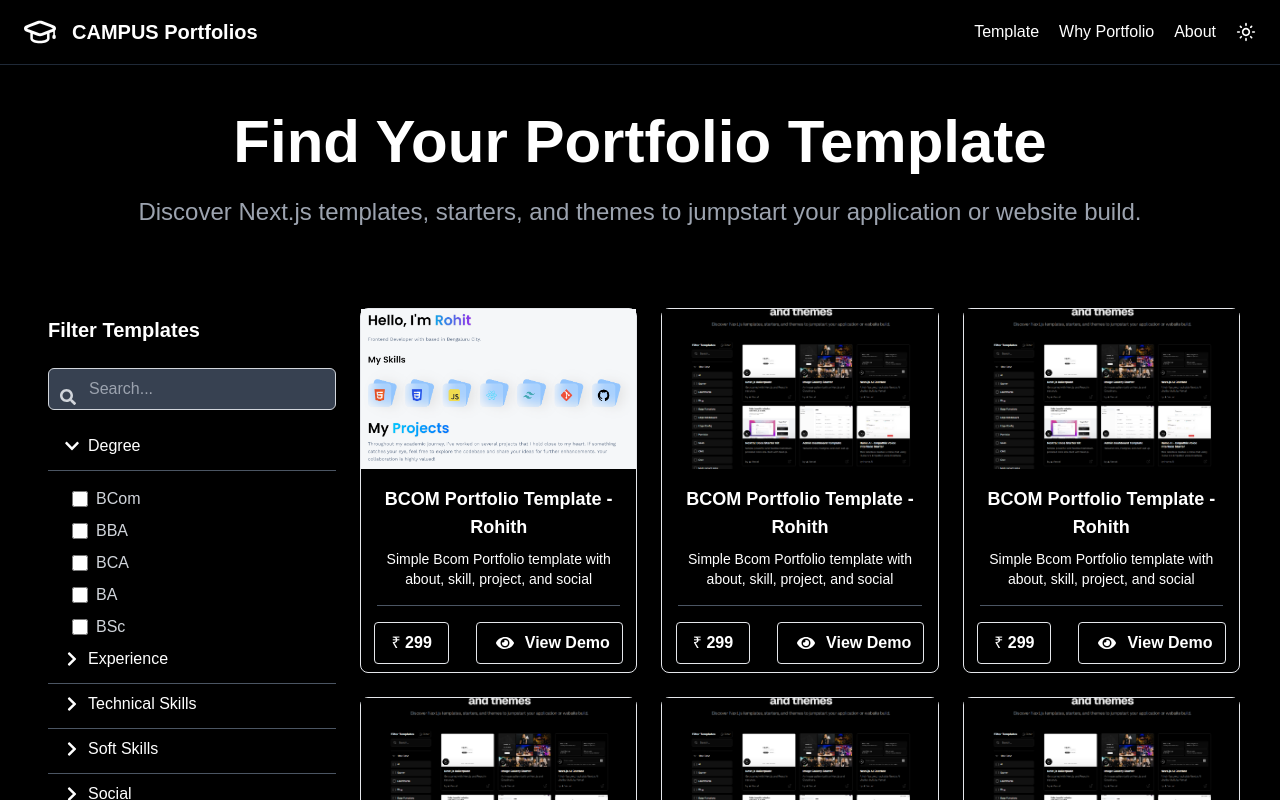
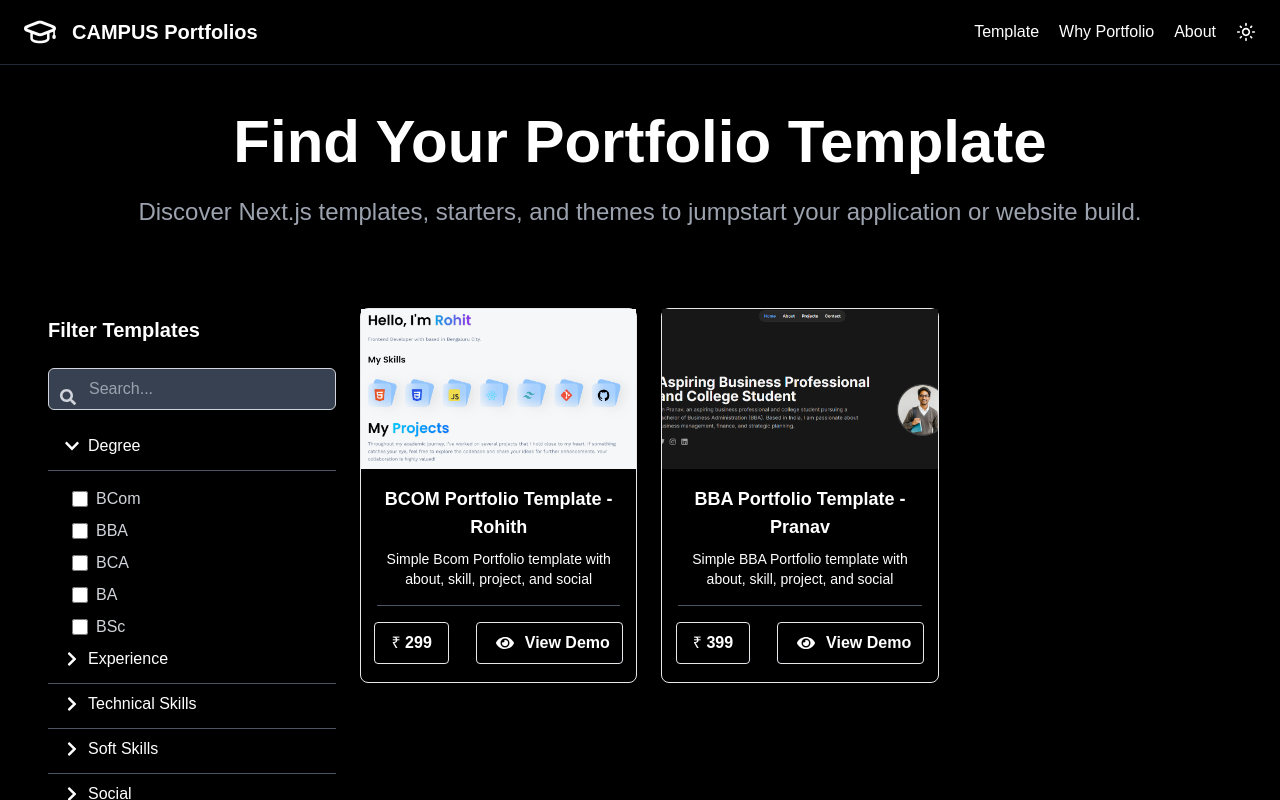
Before and after one commit to me-safwan-07/CampusPortfolios, a React (Vite) app: page / in a window 1280 px wide. Shown: the top 800 px of the page. Built offline with nearby package versions, Linux system fonts and the light colour scheme.

Commit message:
added pranav-bba

```diff
--- a/src/components/index.ts
+++ b/src/components/index.ts
@@ -4,3 +4,4 @@ export { TemplateCard } from "./TemplateCard";
 export { Footer } from "./Footer";
 export { BackButton } from "./BackButton";
 export { FilterSidebar } from "./Sidebar";
+export { Forms } from "./Forms";
--- a/src/data/TemplateCard.ts
+++ b/src/data/TemplateCard.ts
@@ -14,6 +14,7 @@ export interface Template {
   }
 
   export const templates: Template[] = [
+    // 1
     {
       title: "BCOM Portfolio Template - Rohith",
       description: "Simple Bcom Portfolio template with about, skill, project, and social",
@@ -32,160 +33,162 @@ export interface Template {
       technicalSkills: [ "JavaScript", "React", "Node.js", "CSS" ],
       softSkills: [ "Communication", "Teamwork", "Problem Solving", "Adaptability" ],
     },
+
+    // 2 pranav
     {
-      title: "BCOM Portfolio Template - Rohith",
-      description: "Simple Bcom Portfolio template with about, skill, project, and social",
-      about: ["A professional portfolio template designed for BCOM graduates, featuring sections for About, Skills, Projects, and Social Links. Ideal for showcasing your educational background and experience in a clean, organized manner. Includes sections for technical and soft skills, with a focus on providing a comprehensive view of your capabilities."],
-      imageUrl: "/assets/next js template .png",
-      price: "₹ 299",
-      liveDemoUrl: "https://student-portfolio-1-ten.vercel.app/",
-      degree: [ "BCOM", ],
-      experienceOptions : [ "part-time", "experience" ],
-      technicalSkills: [ "JavaScript", "React", "Node.js", "CSS" ],
+      title: "BBA Portfolio Template - Pranav",
+      description: "Simple BBA Portfolio template with about, skill, project, and social",
+      about: ["A professional portfolio template designed for BBA graduates, featuring sections for About, Skills, Projects, and Social Links. Ideal for showcasing your educational background and experience in a clean, organized manner. Includes sections for technical and soft skills, with a focus on providing a comprehensive view of your capabilities."],
+      imageUrl: "/assets/bba/pranav bba.png",
+      price: "₹ 399",
+      liveDemoUrl: "https://pranav-bba-template.netlify.app/",
+      degree: [ "BBA", ],
+      experienceOptions : [ "intership", "experience" ],
+      technicalSkills: [ "Marketing", "Finance", "Business Management", "Accounting"],
       softSkills: [ "Communication", "Teamwork", "Problem Solving", "Adaptability" ],
     },
-    {
-      title: "BCOM Portfolio Template - Rohith",
-      description: "Simple Bcom Portfolio template with about, skill, project, and social",
-      about: ["A professional portfolio template designed for BCOM graduates, featuring sections for About, Skills, Projects, and Social Links. Ideal for showcasing your educational background and experience in a clean, organized manner. Includes sections for technical and soft skills, with a focus on providing a comprehensive view of your capabilities."],
-      imageUrl: "/assets/next js template .png",
-      price: "₹ 299",
-      liveDemoUrl: "https://student-portfolio-1-ten.vercel.app/",
-      degree: [ "BCOM", ],
-      experienceOptions : [ "part-time", "experience" ],
-      technicalSkills: [ "JavaScript", "React", "Node.js", "CSS" ],
-      softSkills: [ "Communication", "Teamwork", "Problem Solving", "Adaptability" ],
-    },
-    {
-      title: "BCOM Portfolio Template - Rohith",
-      description: "Simple Bcom Portfolio template with about, skill, project, and social",
-      about: ["A professional portfolio template designed for BCOM graduates, featuring sections for About, Skills, Projects, and Social Links. Ideal for showcasing your educational background and experience in a clean, organized manner. Includes sections for technical and soft skills, with a focus on providing a comprehensive view of your capabilities."],
-      imageUrl: "/assets/next js template .png",
-      price: "₹ 299",
-      liveDemoUrl: "https://student-portfolio-1-ten.vercel.app/",
-      degree: [ "BCOM", ],
-      experienceOptions : [ "part-time", "experience" ],
-      technicalSkills: [ "JavaScript", "React", "Node.js", "CSS" ],
-      softSkills: [ "Communication", "Teamwork", "Problem Solving", "Adaptability" ],
-    },
-    {
-      title: "BCOM Portfolio Template - Rohith",
-      description: "Simple Bcom Portfolio template with about, skill, project, and social",
-      about: ["A professional portfolio template designed for BCOM graduates, featuring sections for About, Skills, Projects, and Social Links. Ideal for showcasing your educational background and experience in a clean, organized manner. Includes sections for technical and soft skills, with a focus on providing a comprehensive view of your capabilities."],
-      imageUrl: "/assets/next js template .png",
-      price: "₹ 299",
-      liveDemoUrl: "https://student-portfolio-1-ten.vercel.app/",
-      degree: [ "BCOM", ],
-      experienceOptions : [ "part-time", "experience" ],
-      technicalSkills: [ "JavaScript", "React", "Node.js", "CSS" ],
-      softSkills: [ "Communication", "Teamwork", "Problem Solving", "Adaptability" ],
-    },
-    {
-      title: "BCOM Portfolio Template - Rohith",
-      description: "Simple Bcom Portfolio template with about, skill, project, and social",
-      about: ["A professional portfolio template designed for BCOM graduates, featuring sections for About, Skills, Projects, and Social Links. Ideal for showcasing your educational background and experience in a clean, organized manner. Includes sections for technical and soft skills, with a focus on providing a comprehensive view of your capabilities."],
-      imageUrl: "/assets/next js template .png",
-      price: "₹ 299",
-      liveDemoUrl: "https://student-portfolio-1-ten.vercel.app/",
-      degree: [ "BCOM", ],
-      experienceOptions : [ "part-time", "experience" ],
-      technicalSkills: [ "JavaScript", "React", "Node.js", "CSS" ],
-      softSkills: [ "Communication", "Teamwork", "Problem Solving", "Adaptability" ],
-    },
-    {
-      title: "BCOM Portfolio Template - Rohith",
-      description: "Simple Bcom Portfolio template with about, skill, project, and social",
-      about: ["A professional portfolio template designed for BCOM graduates, featuring sections for About, Skills, Projects, and Social Links. Ideal for showcasing your educational background and experience in a clean, organized manner. Includes sections for technical and soft skills, with a focus on providing a comprehensive view of your capabilities."],
-      imageUrl: "/assets/next js template .png",
-      price: "₹ 299",
-      liveDemoUrl: "https://student-portfolio-1-ten.vercel.app/",
-      degree: [ "BCOM", ],
-      experienceOptions : [ "part-time", "experience" ],
-      technicalSkills: [ "JavaScript", "React", "Node.js", "CSS" ],
-      softSkills: [ "Communication", "Teamwork", "Problem Solving", "Adaptability" ],
-    },
-    {
-      title: "BCOM Portfolio Template - Rohith",
-      description: "Simple Bcom Portfolio template with about, skill, project, and social",
-      about: ["A professional portfolio template designed for BCOM graduates, featuring sections for About, Skills, Projects, and Social Links. Ideal for showcasing your educational background and experience in a clean, organized manner. Includes sections for technical and soft skills, with a focus on providing a comprehensive view of your capabilities."],
-      imageUrl: "/assets/next js template .png",
-      price: "₹ 299",
-      liveDemoUrl: "https://student-portfolio-1-ten.vercel.app/",
-      degree: [ "BCOM", ],
-      experienceOptions : [ "part-time", "experience" ],
-      technicalSkills: [ "JavaScript", "React", "Node.js", "CSS" ],
-      softSkills: [ "Communication", "Teamwork", "Problem Solving", "Adaptability" ],
-    },
-    {
-      title: "BCOM Portfolio Template - Rohith",
-      description: "Simple Bcom Portfolio template with about, skill, project, and social",
-      about: ["A professional portfolio template designed for BCOM graduates, featuring sections for About, Skills, Projects, and Social Links. Ideal for showcasing your educational background and experience in a clean, organized manner. Includes sections for technical and soft skills, with a focus on providing a comprehensive view of your capabilities."],
-      imageUrl: "/assets/next js template .png",
-      price: "₹ 299",
-      liveDemoUrl: "https://student-portfolio-1-ten.vercel.app/",
-      degree: [ "BCOM", ],
-      experienceOptions : [ "part-time", "experience" ],
-      technicalSkills: [ "JavaScript", "React", "Node.js", "CSS" ],
-      softSkills: [ "Communication", "Teamwork", "Problem Solving", "Adaptability" ],
-    },
-    {
-      title: "BCOM Portfolio Template - Rohith",
-      description: "Simple Bcom Portfolio template with about, skill, project, and social",
-      about: ["A professional portfolio template designed for BCOM graduates, featuring sections for About, Skills, Projects, and Social Links. Ideal for showcasing your educational background and experience in a clean, organized manner. Includes sections for technical and soft skills, with a focus on providing a comprehensive view of your capabilities."],
-      imageUrl: "/assets/next js template .png",
-      price: "₹ 299",
-      liveDemoUrl: "https://student-portfolio-1-ten.vercel.app/",
-      degree: [ "BCOM", ],
-      experienceOptions : [ "part-time", "experience" ],
-      technicalSkills: [ "JavaScript", "React", "Node.js", "CSS" ],
-      softSkills: [ "Communication", "Teamwork", "Problem Solving", "Adaptability" ],
-    },
-    {
-      title: "BCOM Portfolio Template - Rohith",
-      description: "Simple Bcom Portfolio template with about, skill, project, and social",
-      about: ["A professional portfolio template designed for BCOM graduates, featuring sections for About, Skills, Projects, and Social Links. Ideal for showcasing your educational background and experience in a clean, organized manner. Includes sections for technical and soft skills, with a focus on providing a comprehensive view of your capabilities."],
-      imageUrl: "/assets/next js template .png",
-      price: "₹ 299",
-      liveDemoUrl: "https://student-portfolio-1-ten.vercel.app/",
-      degree: [ "BCOM", ],
-      experienceOptions : [ "part-time", "experience" ],
-      technicalSkills: [ "JavaScript", "React", "Node.js", "CSS" ],
-      softSkills: [ "Communication", "Teamwork", "Problem Solving", "Adaptability" ],
-    },
-    {
-      title: "BCOM Portfolio Template - Rohith",
-      description: "Simple Bcom Portfolio template with about, skill, project, and social",
-      about: ["A professional portfolio template designed for BCOM graduates, featuring sections for About, Skills, Projects, and Social Links. Ideal for showcasing your educational background and experience in a clean, organized manner. Includes sections for technical and soft skills, with a focus on providing a comprehensive view of your capabilities."],
-      imageUrl: "/assets/next js template .png",
-      price: "₹ 299",
-      liveDemoUrl: "https://student-portfolio-1-ten.vercel.app/",
-      degree: [ "BCOM", ],
-      experienceOptions : [ "part-time", "experience" ],
-      technicalSkills: [ "JavaScript", "React", "Node.js", "CSS" ],
-      softSkills: [ "Communication", "Teamwork", "Problem Solving", "Adaptability" ],
-    },
-    {
-      title: "BCOM Portfolio Template - Rohith",
-      description: "Simple Bcom Portfolio template with about, skill, project, and social",
-      about: ["A professional portfolio template designed for BCOM graduates, featuring sections for About, Skills, Projects, and Social Links. Ideal for showcasing your educational background and experience in a clean, organized manner. Includes sections for technical and soft skills, with a focus on providing a comprehensive view of your capabilities."],
-      imageUrl: "/assets/next js template .png",
-      price: "₹ 299",
-      liveDemoUrl: "https://student-portfolio-1-ten.vercel.app/",
-      degree: [ "BCOM", ],
-      experienceOptions : [ "part-time", "experience" ],
-      technicalSkills: [ "JavaScript", "React", "Node.js", "CSS" ],
-      softSkills: [ "Communication", "Teamwork", "Problem Solving", "Adaptability" ],
-    },
-    {
-      title: "BCOM Portfolio Template - Rohith",
-      description: "Simple Bcom Portfolio template with about, skill, project, and social",
-      about: ["A professional portfolio template designed for BCOM graduates, featuring sections for About, Skills, Projects, and Social Links. Ideal for showcasing your educational background and experience in a clean, organized manner. Includes sections for technical and soft skills, with a focus on providing a comprehensive view of your capabilities."],
-      imageUrl: "/assets/next js template .png",
-      price: "₹ 299",
-      liveDemoUrl: "https://student-portfolio-1-ten.vercel.app/",
-      degree: [ "BCOM", ],
-      experienceOptions : [ "part-time", "experience" ],
-      technicalSkills: [ "JavaScript", "React", "Node.js", "CSS" ],
-      softSkills: [ "Communication", "Teamwork", "Problem Solving", "Adaptability" ],
-    },
+    // {
+    //   title: "BCOM Portfolio Template - Rohith",
+    //   description: "Simple Bcom Portfolio template with about, skill, project, and social",
+    //   about: ["A professional portfolio template designed for BCOM graduates, featuring sections for About, Skills, Projects, and Social Links. Ideal for showcasing your educational background and experience in a clean, organized manner. Includes sections for technical and soft skills, with a focus on providing a comprehensive view of your capabilities."],
+    //   imageUrl: "/assets/next js template .png",
+    //   price: "₹ 299",
+    //   liveDemoUrl: "https://student-portfolio-1-ten.vercel.app/",
+    //   degree: [ "BCOM", ],
+    //   experienceOptions : [ "part-time", "experience" ],
+    //   technicalSkills: [ "JavaScript", "React", "Node.js", "CSS" ],
+    //   softSkills: [ "Communication", "Teamwork", "Problem Solving", "Adaptability" ],
+    // },
+    // {
+    //   title: "BCOM Portfolio Template - Rohith",
+    //   description: "Simple Bcom Portfolio template with about, skill, project, and social",
+    //   about: ["A professional portfolio template designed for BCOM graduates, featuring sections for About, Skills, Projects, and Social Links. Ideal for showcasing your educational background and experience in a clean, organized manner. Includes sections for technical and soft skills, with a focus on providing a comprehensive view of your capabilities."],
+    //   imageUrl: "/assets/next js template .png",
+    //   price: "₹ 299",
+    //   liveDemoUrl: "https://student-portfolio-1-ten.vercel.app/",
+    //   degree: [ "BCOM", ],
+    //   experienceOptions : [ "part-time", "experience" ],
+    //   technicalSkills: [ "JavaScript", "React", "Node.js", "CSS" ],
+    //   softSkills: [ "Communication", "Teamwork", "Problem Solving", "Adaptability" ],
+    // },
+    // {
+    //   title: "BCOM Portfolio Template - Rohith",
+    //   description: "Simple Bcom Portfolio template with about, skill, project, and social",
+    //   about: ["A professional portfolio template designed for BCOM graduates, featuring sections for About, Skills, Projects, and Social Links. Ideal for showcasing your educational background and experience in a clean, organized manner. Includes sections for technical and soft skills, with a focus on providing a comprehensive view of your capabilities."],
+    //   imageUrl: "/assets/next js template .png",
+    //   price: "₹ 299",
+    //   liveDemoUrl: "https://student-portfolio-1-ten.vercel.app/",
+    //   degree: [ "BCOM", ],
+    //   experienceOptions : [ "part-time", "experience" ],
+    //   technicalSkills: [ "JavaScript", "React", "Node.js", "CSS" ],
+    //   softSkills: [ "Communication", "Teamwork", "Problem Solving", "Adaptability" ],
+    // },
+    // {
+    //   title: "BCOM Portfolio Template - Rohith",
+    //   description: "Simple Bcom Portfolio template with about, skill, project, and social",
+    //   about: ["A professional portfolio template designed for BCOM graduates, featuring sections for About, Skills, Projects, and Social Links. Ideal for showcasing your educational background and experience in a clean, organized manner. Includes sections for technical and soft skills, with a focus on providing a comprehensive view of your capabilities."],
+    //   imageUrl: "/assets/next js template .png",
+    //   price: "₹ 299",
+    //   liveDemoUrl: "https://student-portfolio-1-ten.vercel.app/",
+    //   degree: [ "BCOM", ],
+    //   experienceOptions : [ "part-time", "experience" ],
+    //   technicalSkills: [ "JavaScript", "React", "Node.js", "CSS" ],
+    //   softSkills: [ "Communication", "Teamwork", "Problem Solving", "Adaptability" ],
+    // },
+    // {
+    //   title: "BCOM Portfolio Template - Rohith",
+    //   description: "Simple Bcom Portfolio template with about, skill, project, and social",
+    //   about: ["A professional portfolio template designed for BCOM graduates, featuring sections for About, Skills, Projects, and Social Links. Ideal for showcasing your educational background and experience in a clean, organized manner. Includes sections for technical and soft skills, with a focus on providing a comprehensive view of your capabilities."],
+    //   imageUrl: "/assets/next js template .png",
+    //   price: "₹ 299",
+    //   liveDemoUrl: "https://student-portfolio-1-ten.vercel.app/",
+    //   degree: [ "BCOM", ],
+    //   experienceOptions : [ "part-time", "experience" ],
+    //   technicalSkills: [ "JavaScript", "React", "Node.js", "CSS" ],
+    //   softSkills: [ "Communication", "Teamwork", "Problem Solving", "Adaptability" ],
+    // },
+    // {
+    //   title: "BCOM Portfolio Template - Rohith",
+    //   description: "Simple Bcom Portfolio template with about, skill, project, and social",
+    //   about: ["A professional portfolio template designed for BCOM graduates, featuring sections for About, Skills, Projects, and Social Links. Ideal for showcasing your educational background and experience in a clean, organized manner. Includes sections for technical and soft skills, with a focus on providing a comprehensive view of your capabilities."],
+    //   imageUrl: "/assets/next js template .png",
+    //   price: "₹ 299",
+    //   liveDemoUrl: "https://student-portfolio-1-ten.vercel.app/",
+    //   degree: [ "BCOM", ],
+    //   experienceOptions : [ "part-time", "experience" ],
+    //   technicalSkills: [ "JavaScript", "React", "Node.js", "CSS" ],
+    //   softSkills: [ "Communication", "Teamwork", "Problem Solving", "Adaptability" ],
+    // },
+    // {
+    //   title: "BCOM Portfolio Template - Rohith",
+    //   description: "Simple Bcom Portfolio template with about, skill, project, and social",
+    //   about: ["A professional portfolio template designed for BCOM graduates, featuring sections for About, Skills, Projects, and Social Links. Ideal for showcasing your educational background and experience in a clean, organized manner. Includes sections for technical and soft skills, with a focus on providing a comprehensive view of your capabilities."],
+    //   imageUrl: "/assets/next js template .png",
+    //   price: "₹ 299",
+    //   liveDemoUrl: "https://student-portfolio-1-ten.vercel.app/",
+    //   degree: [ "BCOM", ],
+    //   experienceOptions : [ "part-time", "experience" ],
+    //   technicalSkills: [ "JavaScript", "React", "Node.js", "CSS" ],
+    //   softSkills: [ "Communication", "Teamwork", "Problem Solving", "Adaptability" ],
+    // },
+    // {
+    //   title: "BCOM Portfolio Template - Rohith",
+    //   description: "Simple Bcom Portfolio template with about, skill, project, and social",
+    //   about: ["A professional portfolio template designed for BCOM graduates, featuring sections for About, Skills, Projects, and Social Links. Ideal for showcasing your educational background and experience in a clean, organized manner. Includes sections for technical and soft skills, with a focus on providing a comprehensive view of your capabilities."],
+    //   imageUrl: "/assets/next js template .png",
+    //   price: "₹ 299",
+    //   liveDemoUrl: "https://student-portfolio-1-ten.vercel.app/",
+    //   degree: [ "BCOM", ],
+    //   experienceOptions : [ "part-time", "experience" ],
+    //   technicalSkills: [ "JavaScript", "React", "Node.js", "CSS" ],
+    //   softSkills: [ "Communication", "Teamwork", "Problem Solving", "Adaptability" ],
+    // },
+    // {
+    //   title: "BCOM Portfolio Template - Rohith",
+    //   description: "Simple Bcom Portfolio template with about, skill, project, and social",
+    //   about: ["A professional portfolio template designed for BCOM graduates, featuring sections for About, Skills, Projects, and Social Links. Ideal for showcasing your educational background and experience in a clean, organized manner. Includes sections for technical and soft skills, with a focus on providing a comprehensive view of your capabilities."],
+    //   imageUrl: "/assets/next js template .png",
+    //   price: "₹ 299",
+    //   liveDemoUrl: "https://student-portfolio-1-ten.vercel.app/",
+    //   degree: [ "BCOM", ],
+    //   experienceOptions : [ "part-time", "experience" ],
+    //   technicalSkills: [ "JavaScript", "React", "Node.js", "CSS" ],
+    //   softSkills: [ "Communication", "Teamwork", "Problem Solving", "Adaptability" ],
+    // },
+    // {
+    //   title: "BCOM Portfolio Template - Rohith",
+    //   description: "Simple Bcom Portfolio template with about, skill, project, and social",
+    //   about: ["A professional portfolio template designed for BCOM graduates, featuring sections for About, Skills, Projects, and Social Links. Ideal for showcasing your educational background and experience in a clean, organized manner. Includes sections for technical and soft skills, with a focus on providing a comprehensive view of your capabilities."],
+    //   imageUrl: "/assets/next js template .png",
+    //   price: "₹ 299",
+    //   liveDemoUrl: "https://student-portfolio-1-ten.vercel.app/",
+    //   degree: [ "BCOM", ],
+    //   experienceOptions : [ "part-time", "experience" ],
+    //   technicalSkills: [ "JavaScript", "React", "Node.js", "CSS" ],
+    //   softSkills: [ "Communication", "Teamwork", "Problem Solving", "Adaptability" ],
+    // },
+    // {
+    //   title: "BCOM Portfolio Template - Rohith",
+    //   description: "Simple Bcom Portfolio template with about, skill, project, and social",
+    //   about: ["A professional portfolio template designed for BCOM graduates, featuring sections for About, Skills, Projects, and Social Links. Ideal for showcasing your educational background and experience in a clean, organized manner. Includes sections for technical and soft skills, with a focus on providing a comprehensive view of your capabilities."],
+    //   imageUrl: "/assets/next js template .png",
+    //   price: "₹ 299",
+    //   liveDemoUrl: "https://student-portfolio-1-ten.vercel.app/",
+    //   degree: [ "BCOM", ],
+    //   experienceOptions : [ "part-time", "experience" ],
+    //   technicalSkills: [ "JavaScript", "React", "Node.js", "CSS" ],
+    //   softSkills: [ "Communication", "Teamwork", "Problem Solving", "Adaptability" ],
+    // },
+    // {
+    //   title: "BCOM Portfolio Template - Rohith",
+    //   description: "Simple Bcom Portfolio template with about, skill, project, and social",
+    //   about: ["A professional portfolio template designed for BCOM graduates, featuring sections for About, Skills, Projects, and Social Links. Ideal for showcasing your educational background and experience in a clean, organized manner. Includes sections for technical and soft skills, with a focus on providing a comprehensive view of your capabilities."],
+    //   imageUrl: "/assets/next js template .png",
+    //   price: "₹ 299",
+    //   liveDemoUrl: "https://student-portfolio-1-ten.vercel.app/",
+    //   degree: [ "BCOM", ],
+    //   experienceOptions : [ "part-time", "experience" ],
+    //   technicalSkills: [ "JavaScript", "React", "Node.js", "CSS" ],
+    //   softSkills: [ "Communication", "Teamwork", "Problem Solving", "Adaptability" ],
+    // },
   ];
```
Also changed, not shown: src/components/Forms.tsx (added, +32 -0 lines), src/hooks/useTheme.ts (+10 -5 lines), src/pages/TemplateDetails.tsx (+32 -21 lines), public/assets/bba/pranav bba.png (added).
